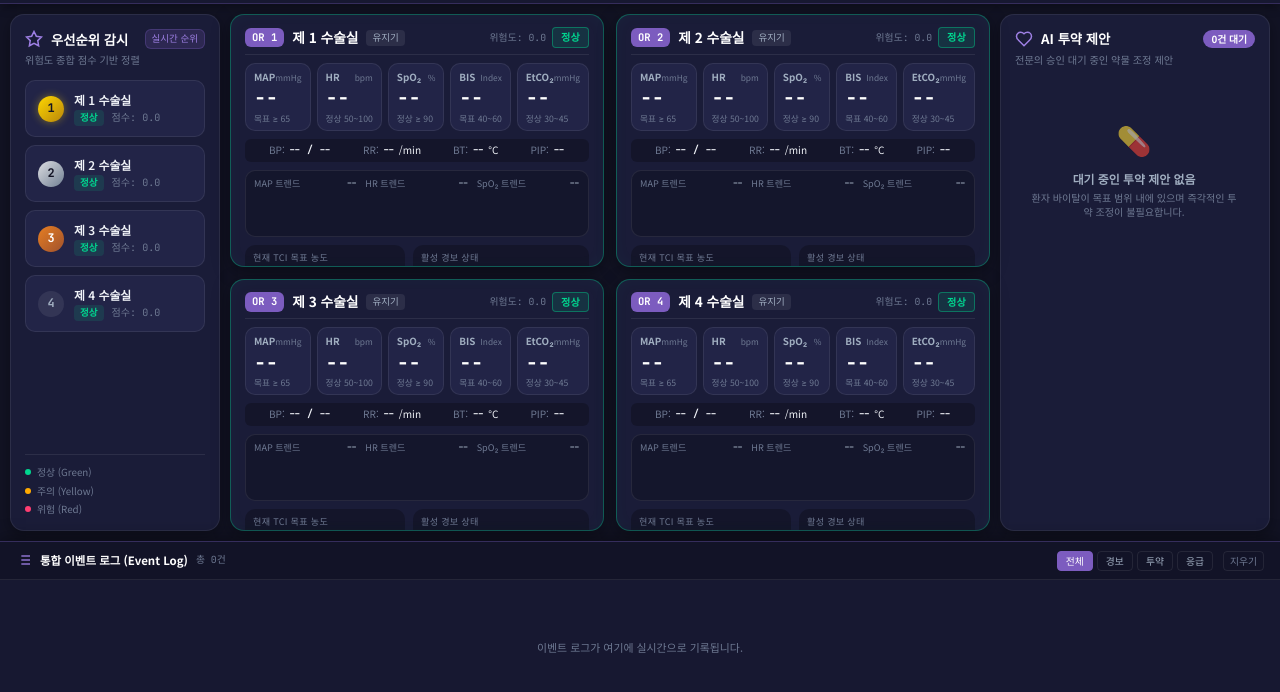
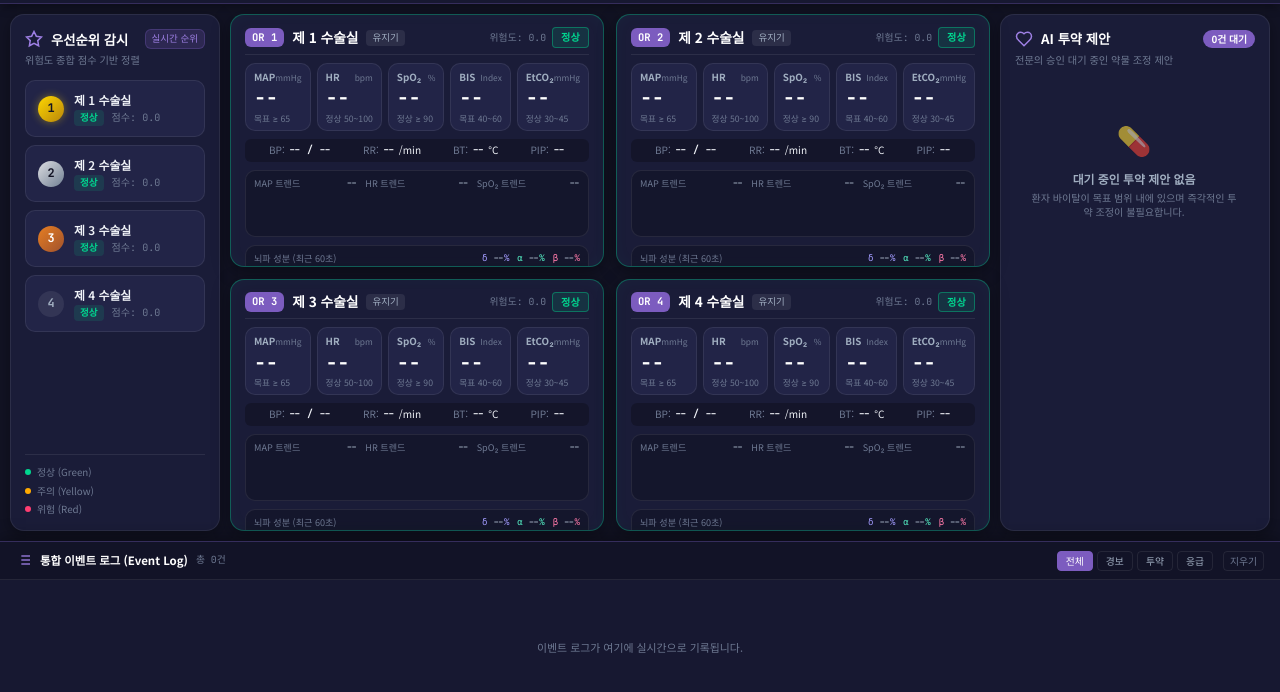
Before and after one commit to KYU-SW/AI-Addict, a plain HTML site: page static/index.html in a window 1280 px wide. Shown: the part 84-776 px from the top of the page. Drawn offline with nearby package versions, Linux system fonts and the light colour scheme; no server answers.

Commit message:
대시보드: 수술방별 뇌파 δ/α/β 성분 패널 추가
- 방 타일마다 δ·α·β 비율(%) 현재값 + 최근 60초 추이 선 3개
- 값은 BIS 원파형(EEG1)에서 재생기 어댑터가 계산한 eeg_delta/alpha/beta 사용
- 리셋·구간 이동 시 함께 초기화

Co-Authored-By: Claude Opus 5.5 <noreply@anthropic.com>
Claude-Session: https://claude.ai/code/session_01U5xTspEtEHP1tQgwfBYWQ4

```diff
--- a/static/app.js
+++ b/static/app.js
@@ -81,6 +81,7 @@
         map: [],
         hr: [],
         spo2: [],
+        eeg: { delta: [], alpha: [], beta: [] },
       },
       // 활성 경보 목록 (Map: alertId -> alertObject)
       activeAlerts: new Map(),
@@ -94,6 +95,7 @@
         map: null,
         hr: null,
         spo2: null,
+        eeg: null,
       },
     };
   }
@@ -222,6 +224,35 @@
   /**
    * 각 수술실 타일의 미니 스파크라인 차트 3종(MAP, HR, SpO2) 초기화
    */
+  // 뇌파 대역 [키, 선 색상]
+  const EEG_BANDS = [['delta', '#a29bfe'], ['alpha', '#55efc4'], ['beta', '#fd79a8']];
+
+  /**
+   * 뇌파 δ/α/β 성분(%) 패널 갱신. 값이 0~1 비율로 와도 %로 맞춰 표시.
+   */
+  function updateEegPanel(roomId, vitals) {
+    const room = state.rooms[roomId];
+    if (!room) return;
+    const toPct = (v) => (v == null || isNaN(v) ? null : (v > 0 && v <= 1 ? v * 100 : Number(v)));
+    EEG_BANDS.forEach(([band]) => {
+      const v = toPct(vitals[`eeg_${band}`]);
+      const hist = room.history.eeg[band];
+      hist.push(v);
+      if (hist.length > 120) hist.shift();
+      const el = document.getElementById(`eeg-val-${roomId}-${band}`);
+      if (el) el.textContent = v == null ? '--' : Math.round(v);
+    });
+    const chart = room.charts.eeg;
+    if (chart) {
+      chart.data.labels = Array(60).fill('');
+      EEG_BANDS.forEach(([band], i) => {
+        const h = room.history.eeg[band].slice(-60);
+        chart.data.datasets[i].data = Array(60 - h.length).fill(null).concat(h);
+      });
+      chart.update('none');
+    }
+  }
+
   function initSparklineCharts() {
     // 오프라인 시연 등으로 Chart.js CDN 로드 실패 시에도 대시보드 전체가 멈추지 않도록 보호
     if (typeof Chart === 'undefined') {
@@ -280,6 +311,19 @@
       if (ctxSpo2) {
         room.charts.spo2 = new Chart(ctxSpo2, configTemplate('#48dbfb', 75, 100));
       }
+
+      // 뇌파 δ/α/β 차트 (선 3개, 0~100%)
+      const ctxEeg = document.getElementById(`chart-${r}-eeg`)?.getContext('2d');
+      if (ctxEeg) {
+        const cfg = configTemplate('#a29bfe', 0, 100);
+        cfg.data.datasets = EEG_BANDS.map(([, color]) => ({
+          data: Array(60).fill(null), borderColor: color, borderWidth: 1.6,
+          pointRadius: 0, fill: false, tension: 0.35,
+        }));
+        cfg.options.scales.y.min = 0;
+        cfg.options.scales.y.max = 100;
+        room.charts.eeg = new Chart(ctxEeg, cfg);
+      }
     }
   }
 
@@ -436,6 +480,7 @@
     if (vitals.map != null) updateSparkline(roomId, 'map', vitals.map);
     if (vitals.hr != null) updateSparkline(roomId, 'hr', vitals.hr);
     if (vitals.spo2 != null) updateSparkline(roomId, 'spo2', vitals.spo2);
+    updateEegPanel(roomId, vitals);
 
     // 5. 방 타일 레벨 스타일 갱신
     updateRoomTileBadgeAndBorder(roomId);
@@ -971,6 +1016,15 @@
       room.history.map = [];
       room.history.hr = [];
       room.history.spo2 = [];
+      room.history.eeg = { delta: [], alpha: [], beta: [] };
+      if (room.charts.eeg) {
+        room.charts.eeg.data.datasets.forEach((ds) => { ds.data = Array(60).fill(null); });
+        room.charts.eeg.update('none');
+      }
+      EEG_BANDS.forEach(([band]) => {
+        const el = document.getElementById(`eeg-val-${r}-${band}`);
+        if (el) el.textContent = '--';
+      });
 
       if (isFullReset) {
         room.drugTargets.propofol_ce = 3.0;
--- a/static/index.html
+++ b/static/index.html
@@ -268,6 +268,21 @@
           </div>
         </div>
 
+        <!-- 뇌파 주파수 성분 δ/α/β (BIS 원파형 EEG1에서 계산, 최근 60초) -->
+        <div class="eeg-section">
+          <div class="sparkline-label">
+            <span>뇌파 성분 (최근 60초)</span>
+            <span class="eeg-legend">
+              <span class="eeg-chip eeg-delta">δ <b id="eeg-val-1-delta">--</b>%</span>
+              <span class="eeg-chip eeg-alpha">α <b id="eeg-val-1-alpha">--</b>%</span>
+              <span class="eeg-chip eeg-beta">β <b id="eeg-val-1-beta">--</b>%</span>
+            </span>
+          </div>
+          <div class="sparkline-canvas-box eeg-canvas-box">
+            <canvas id="chart-1-eeg"></canvas>
+          </div>
+        </div>
+
         <!-- 현재 TCI 투약 목표치 & 활성 경보 목록 -->
         <div class="room-bottom-grid">
           <div class="drug-targets-panel">
@@ -390,6 +405,21 @@
             <div class="sparkline-canvas-box">
               <canvas id="chart-2-spo2"></canvas>
             </div>
+          </div>
+        </div>
+
+        <!-- 뇌파 주파수 성분 δ/α/β (BIS 원파형 EEG1에서 계산, 최근 60초) -->
+        <div class="eeg-section">
+          <div class="sparkline-label">
+            <span>뇌파 성분 (최근 60초)</span>
+            <span class="eeg-legend">
+              <span class="eeg-chip eeg-delta">δ <b id="eeg-val-2-delta">--</b>%</span>
+              <span class="eeg-chip eeg-alpha">α <b id="eeg-val-2-alpha">--</b>%</span>
+              <span class="eeg-chip eeg-beta">β <b id="eeg-val-2-beta">--</b>%</span>
+            </span>
+          </div>
+          <div class="sparkline-canvas-box eeg-canvas-box">
+            <canvas id="chart-2-eeg"></canvas>
           </div>
         </div>
 
@@ -517,6 +547,21 @@
           </div>
         </div>
 
+        <!-- 뇌파 주파수 성분 δ/α/β (BIS 원파형 EEG1에서 계산, 최근 60초) -->
+        <div class="eeg-section">
+          <div class="sparkline-label">
+            <span>뇌파 성분 (최근 60초)</span>
+            <span class="eeg-legend">
+              <span class="eeg-chip eeg-delta">δ <b id="eeg-val-3-delta">--</b>%</span>
+              <span class="eeg-chip eeg-alpha">α <b id="eeg-val-3-alpha">--</b>%</span>
+              <span class="eeg-chip eeg-beta">β <b id="eeg-val-3-beta">--</b>%</span>
+            </span>
+          </div>
+          <div class="sparkline-canvas-box eeg-canvas-box">
+            <canvas id="chart-3-eeg"></canvas>
+          </div>
+        </div>
+
         <div class="room-bottom-grid">
           <div class="drug-targets-panel">
             <div class="panel-subhead">현재 TCI 목표 농도</div>
@@ -638,6 +683,21 @@
             <div class="sparkline-canvas-box">
               <canvas id="chart-4-spo2"></canvas>
             </div>
+          </div>
+        </div>
+
+        <!-- 뇌파 주파수 성분 δ/α/β (BIS 원파형 EEG1에서 계산, 최근 60초) -->
+        <div class="eeg-section">
+          <div class="sparkline-label">
+            <span>뇌파 성분 (최근 60초)</span>
+            <span class="eeg-legend">
+              <span class="eeg-chip eeg-delta">δ <b id="eeg-val-4-delta">--</b>%</span>
+              <span class="eeg-chip eeg-alpha">α <b id="eeg-val-4-alpha">--</b>%</span>
+              <span class="eeg-chip eeg-beta">β <b id="eeg-val-4-beta">--</b>%</span>
+            </span>
+          </div>
+          <div class="sparkline-canvas-box eeg-canvas-box">
+            <canvas id="chart-4-eeg"></canvas>
           </div>
         </div>
 
--- a/static/style.css
+++ b/static/style.css
@@ -874,6 +874,24 @@ button:focus-visible {
   height: 100% !important;
 }
 
+/* 뇌파 δ/α/β 성분 패널 */
+.eeg-section {
+  display: flex;
+  flex-direction: column;
+  gap: 2px;
+  background: rgba(0, 0, 0, 0.2);
+  padding: 6px 8px;
+  border-radius: var(--radius-md);
+  border: 1px solid var(--border-subtle);
+}
+.eeg-legend { display: flex; gap: 8px; }
+.eeg-chip { font-family: var(--font-mono); }
+.eeg-chip b { font-weight: 600; color: var(--text-secondary); }
+.eeg-delta { color: #a29bfe; }
+.eeg-alpha { color: #55efc4; }
+.eeg-beta  { color: #fd79a8; }
+.eeg-canvas-box { height: 44px; }
+
 /* 수술실 하단 영역: TCI 목표 농도 & 활성 경보 */
 .room-bottom-grid {
   display: grid;
```
